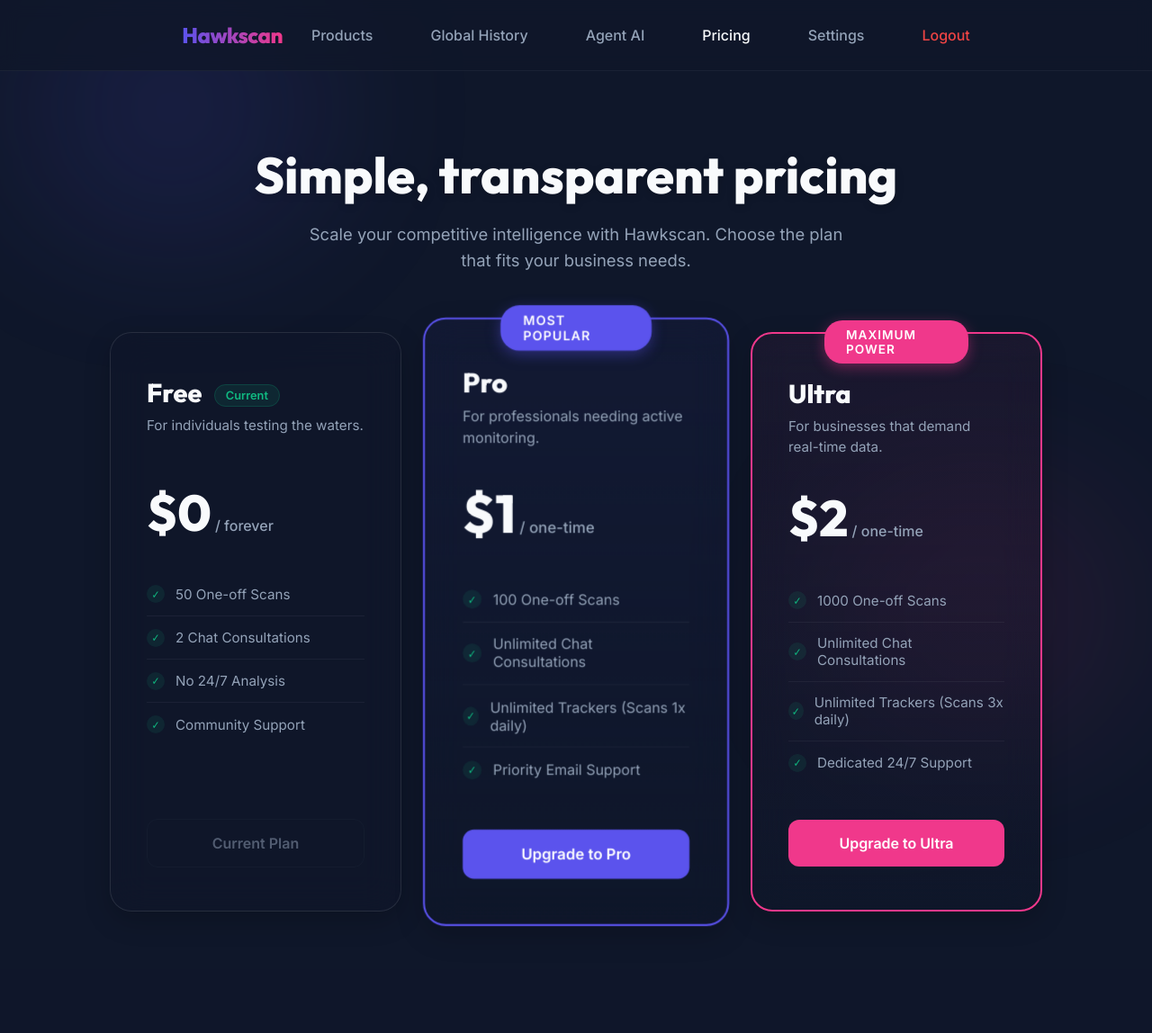
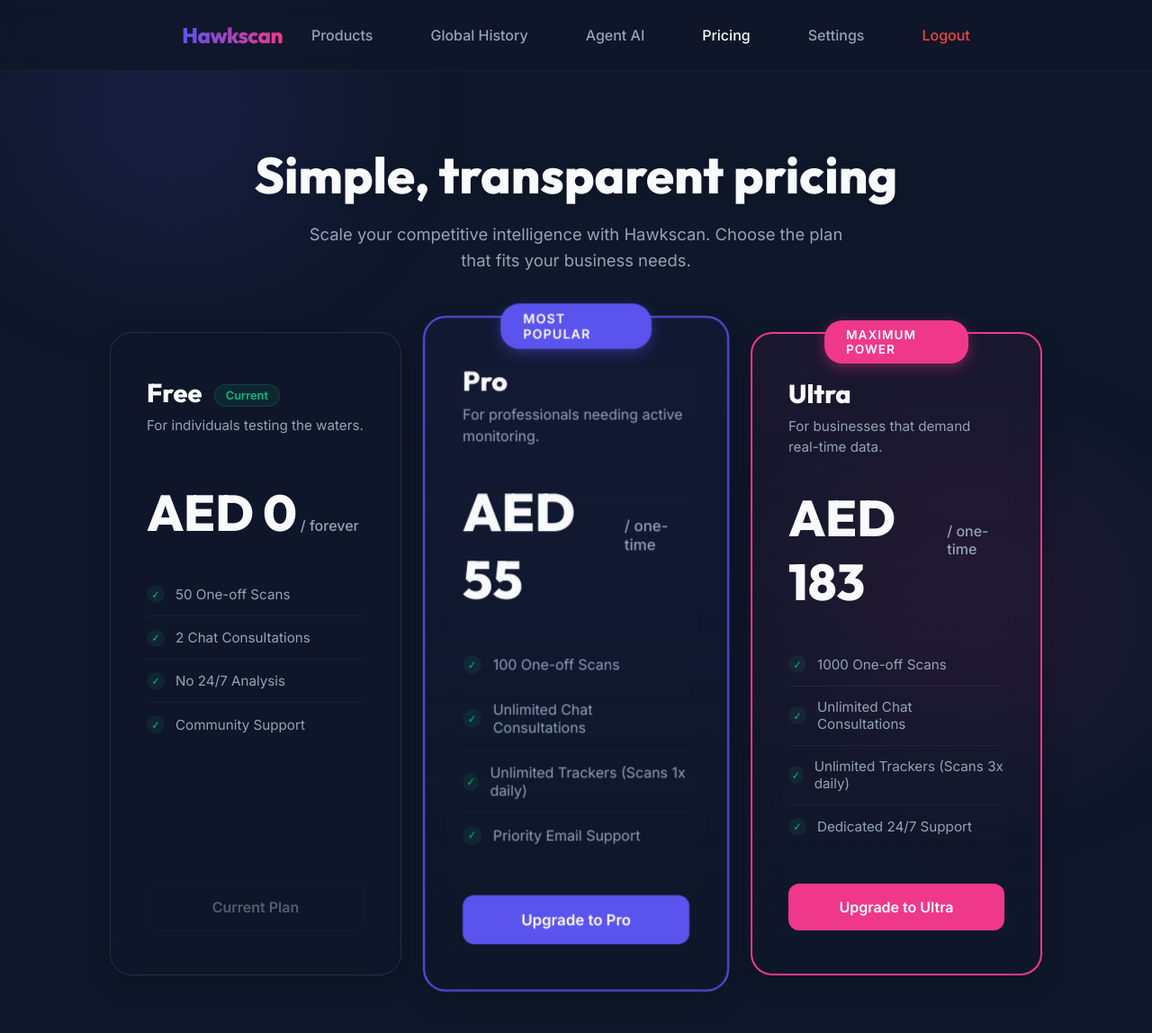
Before and after one commit to dagoat1234567890/hawkscan, a Flask app: page /pricing in a window 1280 px wide. Shown: the whole page at 90% size. Before the commit the page ends 1030 px from the top, so only its background shows below. Run offline with Flask 3, Linux system fonts and the light colour scheme; a user stored in the database is signed in; data comes from the database, SQL or seed files in the repository; parts of the project's set-up code (start-up, migrations or seed data) failed here and were passed over.

Commit message:
Fix Stripe unit_amount to use fils instead of dirhams and update pricing page

```diff
--- a/hermes-app/app.py
+++ b/hermes-app/app.py
@@ -1087,10 +1087,10 @@
     user_id = session['user_id']
 
     if tier == 'pro':
-        price_in_cents = 100  # $1.00
+        price_in_dirhams = 55
         scans = 100
     elif tier == 'ultra':
-        price_in_cents = 200  # $2.00
+        price_in_dirhams = 183
         scans = 1000
     else:
         return jsonify({"error": "Invalid tier"}), 400
@@ -1101,8 +1101,8 @@
             line_items=[
                 {
                     'price_data': {
-                        'currency': 'usd',
-                        'unit_amount': price_in_cents,
+                        'currency': 'aed',
+                        'unit_amount': price_in_dirhams * 100, # Stripe expects smallest unit (fils)
                         'product_data': {
                             'name': f'Hawkscan {tier.capitalize()} Tier ({scans} Scans)',
                         },
--- a/hermes-app/templates/pricing.html
+++ b/hermes-app/templates/pricing.html
@@ -308,7 +308,7 @@
         <div class="pricing-panel">
             <h2 class="plan-name">Free {% if plan_tier == 'free' %}<span class="current-plan-badge">Current</span>{% endif %}</h2>
             <p class="plan-desc">For individuals testing the waters.</p>
-            <div class="plan-price">$0 <span>/ forever</span></div>
+            <div class="plan-price">AED 0 <span>/ forever</span></div>
             <ul class="features-list">
                 <li>50 One-off Scans</li>
                 <li>2 Chat Consultations</li>
@@ -325,7 +325,7 @@
             <div class="pro-badge">Most Popular</div>
             <h2 class="plan-name">Pro {% if plan_tier == 'pro' %}<span class="current-plan-badge">Current</span>{% endif %}</h2>
             <p class="plan-desc">For professionals needing active monitoring.</p>
-            <div class="plan-price">$1 <span>/ one-time</span></div>
+            <div class="plan-price">AED 55 <span>/ one-time</span></div>
             <ul class="features-list">
                 <li>100 One-off Scans</li>
                 <li>Unlimited Chat Consultations</li>
@@ -342,7 +342,7 @@
             <div class="ultra-badge">Maximum Power</div>
             <h2 class="plan-name">Ultra {% if plan_tier == 'ultra' %}<span class="current-plan-badge">Current</span>{% endif %}</h2>
             <p class="plan-desc">For businesses that demand real-time data.</p>
-            <div class="plan-price">$2 <span>/ one-time</span></div>
+            <div class="plan-price">AED 183 <span>/ one-time</span></div>
             <ul class="features-list">
                 <li>1000 One-off Scans</li>
                 <li>Unlimited Chat Consultations</li>
```
